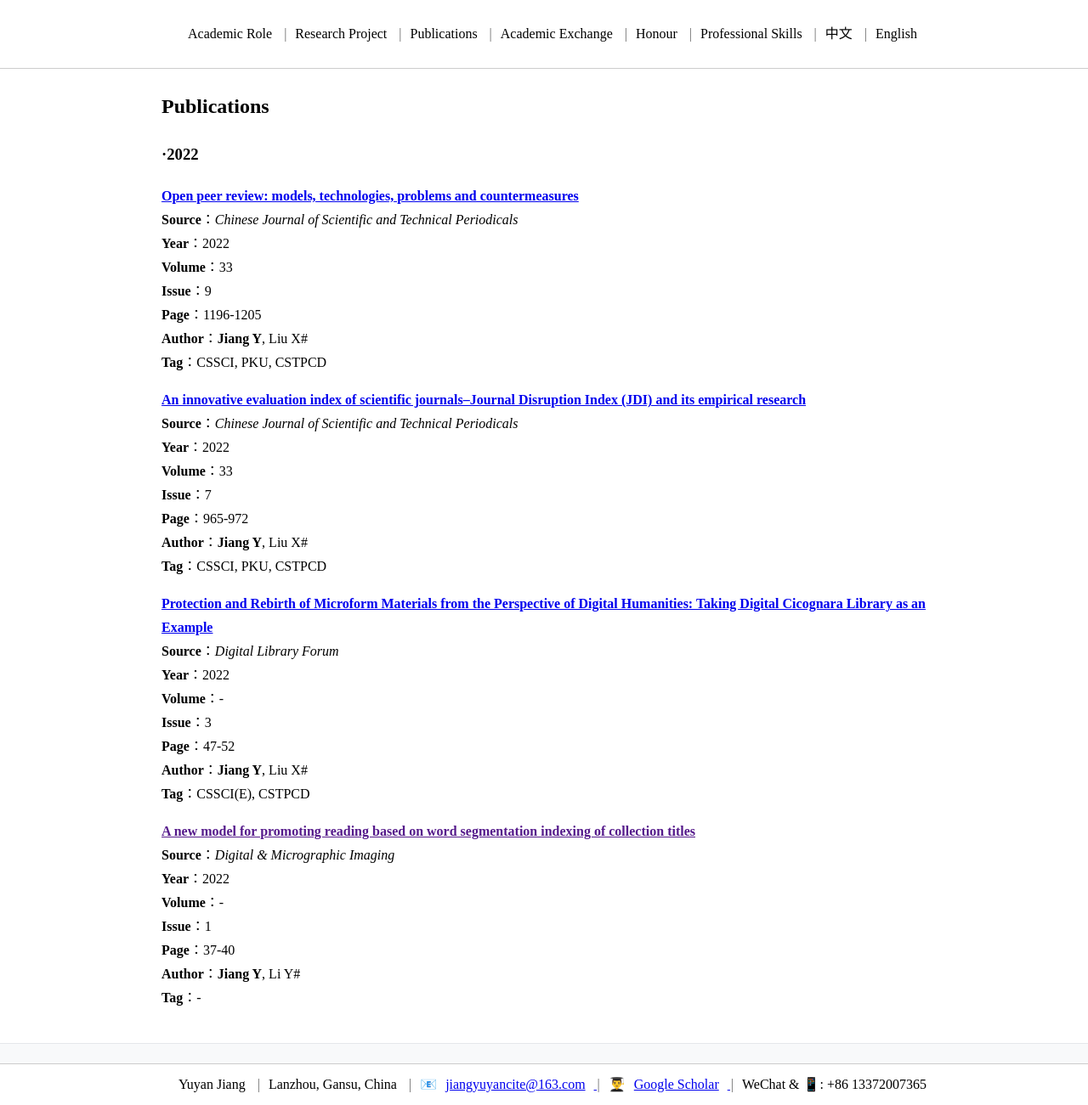
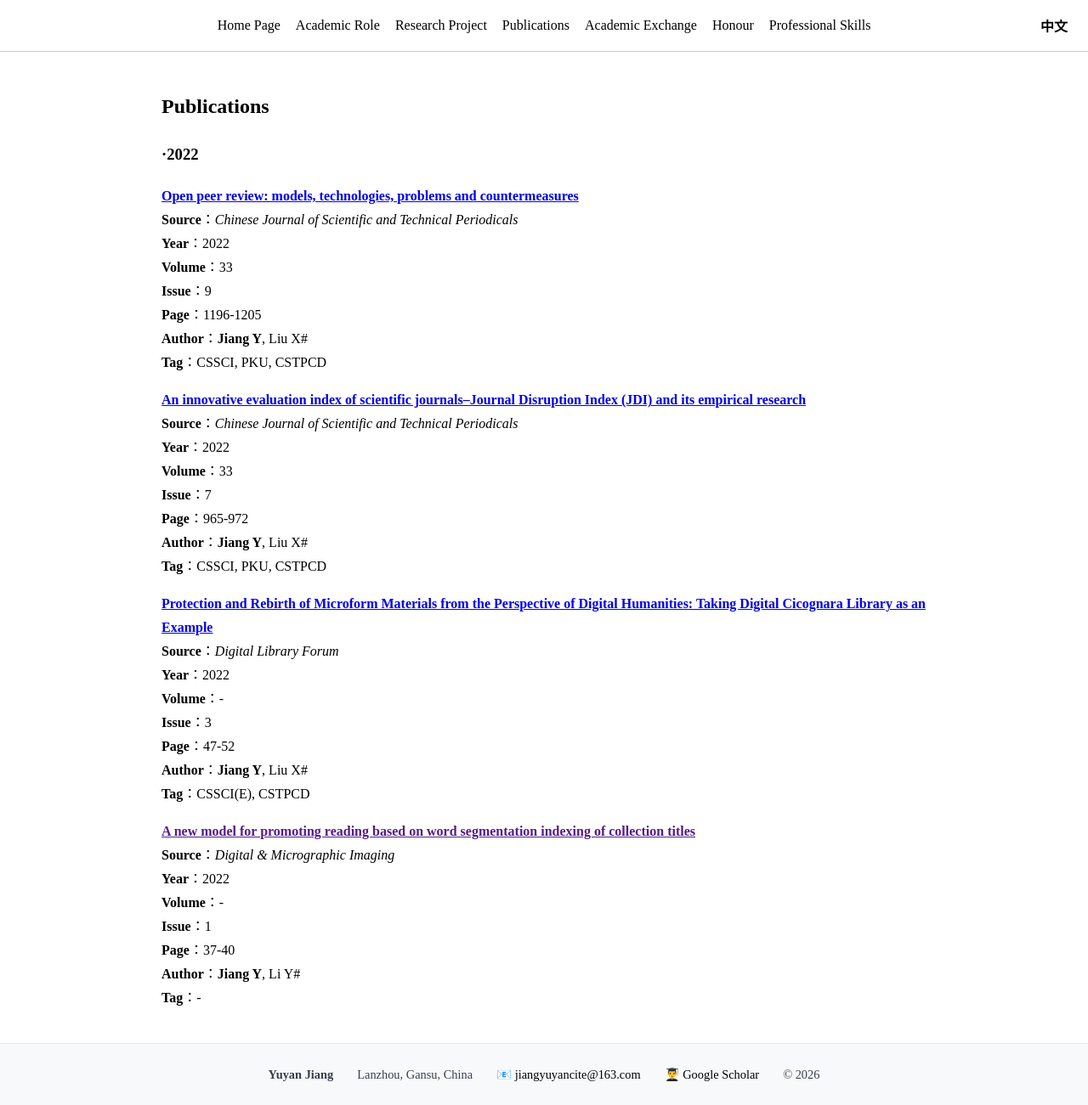
Before and after one commit to jiang-yuyan/Yuyan-Jiang-CV, a Jekyll site: the page built from publication/publication-2022.md, in a window 1280 px wide and 1301 px high. Shown: the whole window at 85% size. Built offline with Jekyll 4.4.1, drawn with Linux system fonts in a browser that asks for light colours; our own code applies the rules of GitHub Pages for plain Markdown files; part of the change alters nothing that is shown.

Commit message:
Update publication-2022.md

```diff
--- a/publication/publication-2022.md
+++ b/publication/publication-2022.md
@@ -1,122 +1,7 @@
-<style>
-    /* 设置导航栏固定在页面顶部 */
-    .navigation {
-        position: fixed;
-        top: 0;
-        left: 0;
-        width: 100%;
-        background-color: white;
-        z-index: 1000;
-        padding: 10px;
-        border-bottom: 1px solid #ccc;
-        display: flex;
-        justify-content: center;
-        align-items: center;
-        gap: 10px; /* 统一设置元素间距 */
-    }
-
-    /* 添加分隔符样式 */
-    .navigation a:not(:last-child)::after {
-        content: " | ";
-        margin-left: 10px;
-        color: #666;
-    }
-
-    /* 为页面主体添加顶部内边距，避免内容被导航栏遮挡 */
-    body {
-        padding-top: 60px;
-        padding-bottom: 60px;
-    }
-
-    /* 设置底部连接栏固定在页面底部 */
-    .connection {
-        position: fixed;
-        bottom: 0;
-        left: 0;
-        width: 100%;
-        background-color: white;
-        z-index: 1000;
-        padding: 10px;
-        border-top: 1px solid #ccc;
-        display: flex;
-        justify-content: center;
-        align-items: center;
-        gap: 10px; /* 统一设置元素间距 */
-    }
-
-    .connection a:not(:last-child)::after {
-        content: " | ";
-        margin-left: 10px;
-        color: #666;
-    }
-
-    /* 下拉菜单样式 */
-    .dropdown {
-        position: relative;
-        display: inline-block;
-    }
-
-    .dropdown-menu {
-        display: none;
-        position: absolute;
-        background-color: white;
-        min-width: 100px;
-        box-shadow: 0px 8px 16px 0px rgba(0,0,0,0.2);
-        z-index: 1001;
-        border: 1px solid #ccc;
-        top: 100%;
-        left: 0;
-    }
-
-    .dropdown-menu a {
-        color: black;
-        padding: 8px 12px;
-        text-decoration: none;
-        display: block;
-        font-size: 14px;
-    }
-
-    .dropdown-menu a:hover {
-        background-color: #f1f1f1;
-    }
-
-    .dropdown:hover .dropdown-menu {
-        display: block;
-    }
-
-    .dropdown-menu a::after {
-        content: none !important;
-    }
-</style>
-
-<div class="navigation">
-<a href="https://jiang-yuyan.github.io/Yuyan-Jiang-CV/role/roles">Academic Role</a>
-<a href="https://jiang-yuyan.github.io/Yuyan-Jiang-CV/project/projects">Research Project</a>
-<div class="dropdown">
-    <a href="https://jiang-yuyan.github.io/Yuyan-Jiang-CV/publication/publications">Publications</a>
-    <div class="dropdown-menu">
-        <a href="https://jiang-yuyan.github.io/Yuyan-Jiang-CV/publication/publication-2025">2025</a>
-        <a href="https://jiang-yuyan.github.io/Yuyan-Jiang-CV/publication/publication-2024">2024</a>
-        <a href="https://jiang-yuyan.github.io/Yuyan-Jiang-CV/publication/publication-2023">2023</a>
-        <a href="https://jiang-yuyan.github.io/Yuyan-Jiang-CV/publication/publication-2022">2022</a>
-        <a href="https://jiang-yuyan.github.io/Yuyan-Jiang-CV/publication/publication-2021">2021</a>
-        <a href="https://jiang-yuyan.github.io/Yuyan-Jiang-CV/publication/publication-2020">2020</a>
-    </div>
-</div>
-<a href="https://jiang-yuyan.github.io/Yuyan-Jiang-CV/exchange/exchanges">Academic Exchange</a>
-<a href="https://jiang-yuyan.github.io/Yuyan-Jiang-CV/honour/honours">Honour</a>
-<a href="https://jiang-yuyan.github.io/Yuyan-Jiang-CV/skill/skills">Professional Skills</a>
-<a href="https://jiang-yuyan.github.io/Yuyan-Jiang-CV/publication/publication-2022-zh">中文</a>
-<a>English</a>
-</div>
-
-<div id="connection" class="connection">
-    <a>Yuyan Jiang</a>
-    <a>Lanzhou, Gansu, China</a>
-    📧<a href="mailto:jiangyuyancite@163.com">jiangyuyancite@163.com</a>
-    👨‍🎓 <a href="https://scholar.google.com/citations?user=QTCEilEAAAAJ">Google Scholar</a>
-    <a>WeChat & 📱: +86 13372007365</a>
-</div>
+---
+layout: default
+title: publication-2022
+---
 
 ## Publications
 
```
